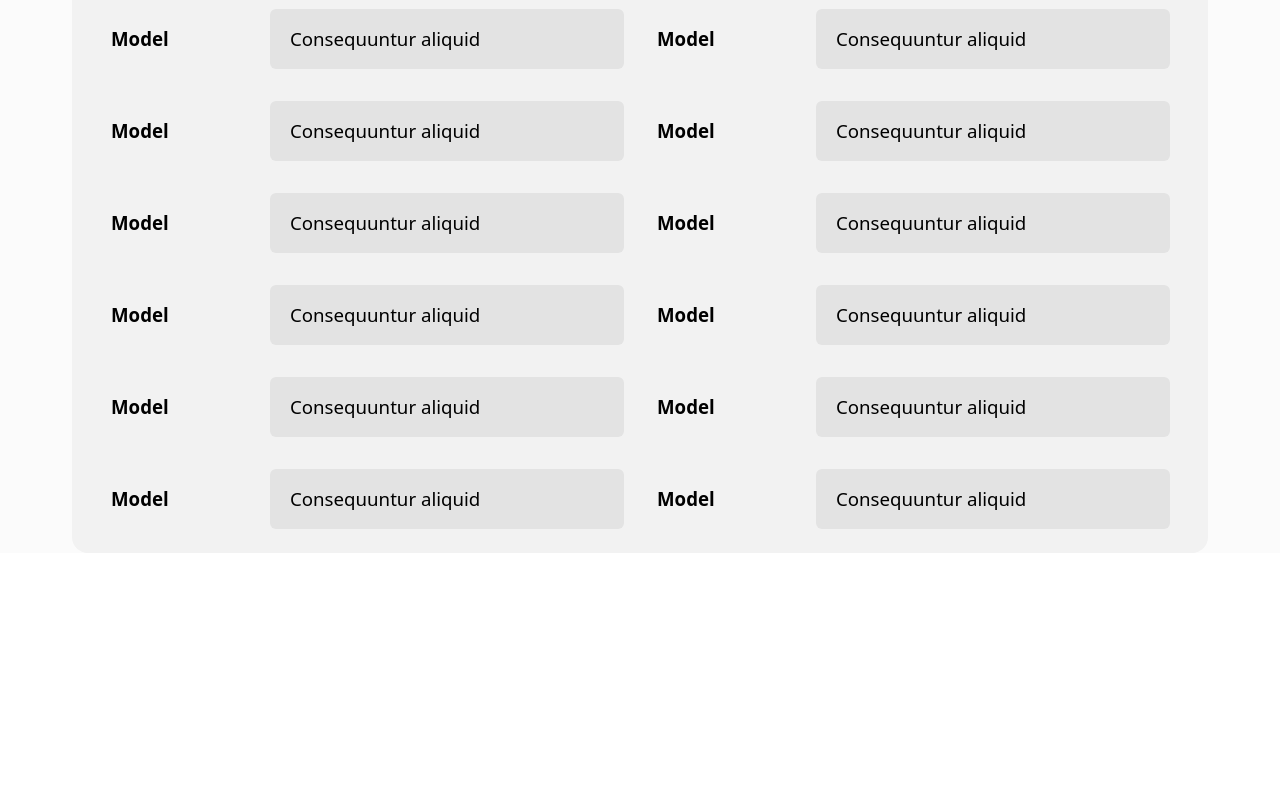
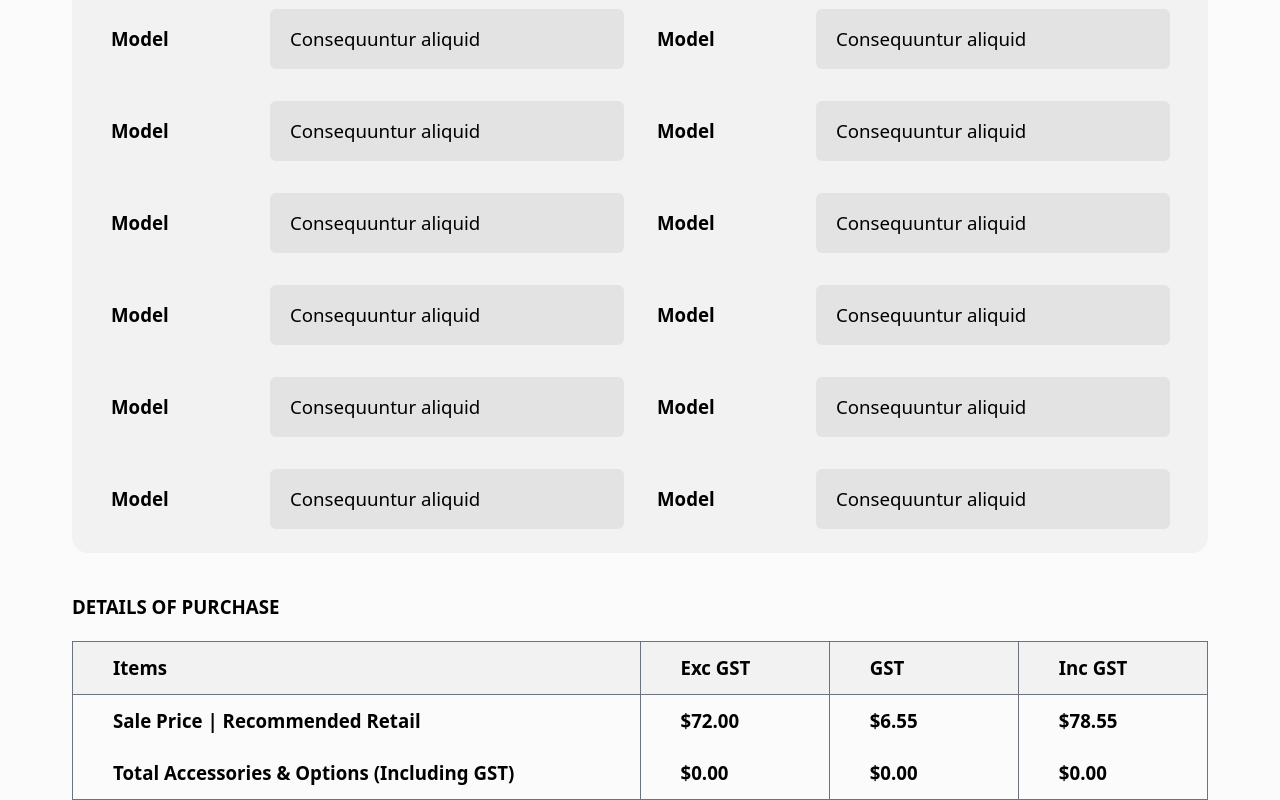
Before and after one commit to Nasit-MH/OLD-Sale-contract-01.pdf, a website: page src/index.html in a window 1280 px wide. Shown: the part 1197-1997 px from the top of the page. Before the commit the page ends 1750 px from the top, so only its background shows below. Drawn offline with Linux system fonts and the light colour scheme.

Commit message:
DETAILS OF PURCHASE sec creat

```diff
--- a/src/index.html
+++ b/src/index.html
@@ -363,9 +363,60 @@
 
                     </tbody>
             </table>
-
         </div>
         <!-- VEHICLE DETAILS sec - End -->
+
+        <!-- DETAILS OF PURCHASE sec - start -->
+        <h2 class="text-4.665 pb-5 pt-10 font-bold Arial uppercase">DETAILS OF PURCHASE</h2>
+        <table class="w-full border-collapse border border-gray-500 rounded-md">
+            <thead>
+                <tr class="bg-medium-gray ">
+                    <th class="text-4.665 Arial font-bold w-6/12 text-left pl-10 border border-gray-500 py-3 ">
+                        Items
+                    </th>
+                    <th class="text-4.665 Arial font-bold w-2/12 text-left pl-10 border border-gray-500 py-3">
+                        Exc GST
+                    </th>
+                    <th class="text-4.665 Arial font-bold w-2/12 text-left pl-10 border border-gray-500 py-3">
+                        GST
+                    </th>
+                    <th class="text-4.665 Arial font-bold w-2/12 text-left pl-10 border border-gray-500 py-3">
+                        Inc GST
+                    </th>
+                </tr>
+            </thead>
+            <tbody>
+                <tr>
+                    <td class="text-4.665 Arial font-bold w-6/12 text-left pl-10 border-r border-gray-500 py-3 ">
+                        Sale Price | Recommended Retail
+                    </td>
+                    <td class="text-4.665 Arial font-bold w-1/12 text-left pl-10 border-r border-gray-500 py-3 ">
+                        $72.00
+                    </td>
+                    <td class="text-4.665 Arial font-bold w-1/12 text-left pl-10 border-r border-gray-500 py-3 ">
+                        $6.55
+                    </td>
+                    <td class="text-4.665 Arial font-bold w-1/12 text-left pl-10 border-r border-gray-500 py-3 ">
+                        $78.55
+                    </td>
+                </tr>
+                <tr>
+                    <td class="text-4.665 Arial font-bold w-6/12 text-left pl-10 border-r border-gray-500 py-3 ">
+                        Total Accessories & Options (Including GST)
+                    </td>
+                    <td class="text-4.665 Arial font-bold w-1/12 text-left pl-10 border-r border-gray-500 py-3 ">
+                        $0.00
+                    </td>
+                    <td class="text-4.665 Arial font-bold w-1/12 text-left pl-10 border-r border-gray-500 py-3 ">
+                        $0.00
+                    </td>
+                    <td class="text-4.665 Arial font-bold w-1/12 text-left pl-10 border-r border-gray-500 py-3 ">
+                        $0.00
+                    </td>
+                </tr>
+            </tbody>
+        </table>
+        <!-- DETAILS OF PURCHASE sec - End -->
     </div>
 </body>
 </html>
```
Also changed, not shown: src/output.css.
